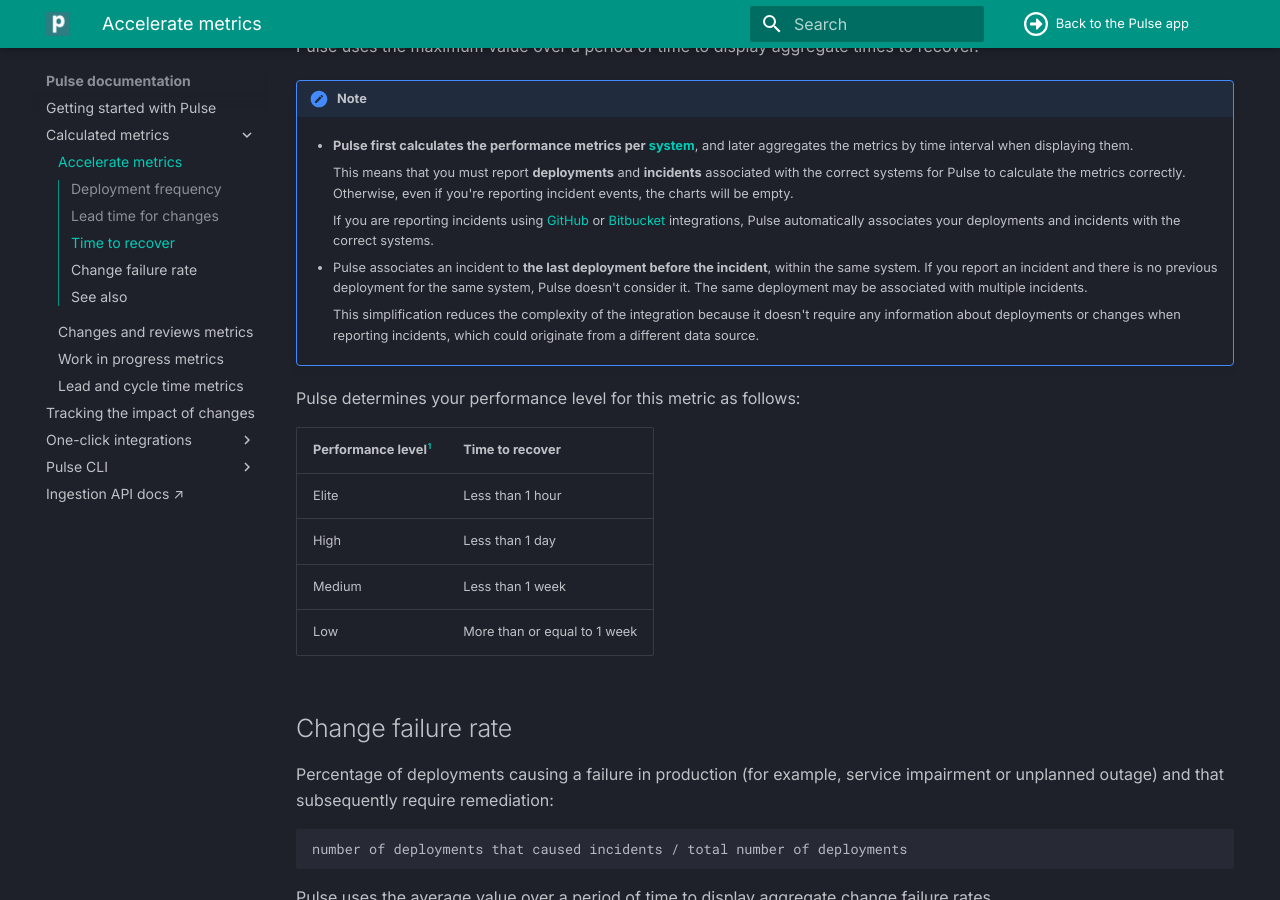
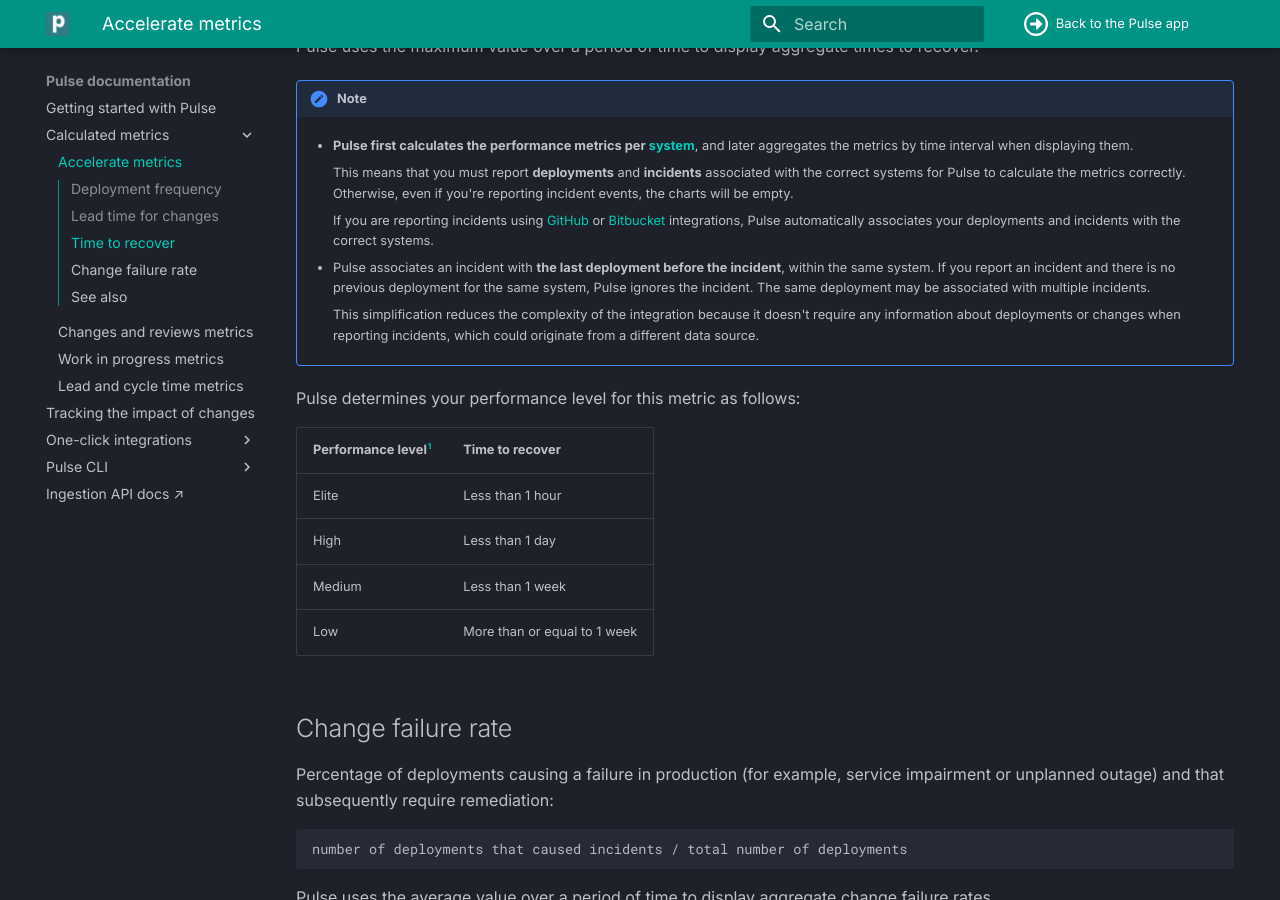
Before and after one commit to codacy/pulse-user-docs, an MkDocs documentation site: the page built from docs/metrics/accelerate.md, in a window 1280 px wide and 900 px high, scrolled down 1900 px. Built offline with MkDocs 1.6.1 and Material for MkDocs 9.7.7, drawn with Linux system fonts in a browser that asks for light colours.

Commit message:
Update docs/metrics/accelerate.md
Co-authored-by: Nicola Klemenc <nicola.klemenc@codacy.com>

```diff
--- a/docs/metrics/accelerate.md
+++ b/docs/metrics/accelerate.md
@@ -70,7 +70,7 @@
 
         If you are reporting incidents using [GitHub](../one-click-integrations/github-integration.md) or [Bitbucket](../one-click-integrations/bitbucket-integration.md) integrations, Pulse automatically associates your deployments and incidents with the correct systems.
 
-    -   Pulse associates an incident to **the last deployment before the incident**, within the same system. If you report an incident and there is no previous deployment for the same system, Pulse doesn't consider it. The same deployment may be associated with multiple incidents.
+    -   Pulse associates an incident with **the last deployment before the incident**, within the same system. If you report an incident and there is no previous deployment for the same system, Pulse ignores the incident. The same deployment may be associated with multiple incidents.
 
         This simplification reduces the complexity of the integration because it doesn't require any information about deployments or changes when reporting incidents, which could originate from a different data source.
 
```
